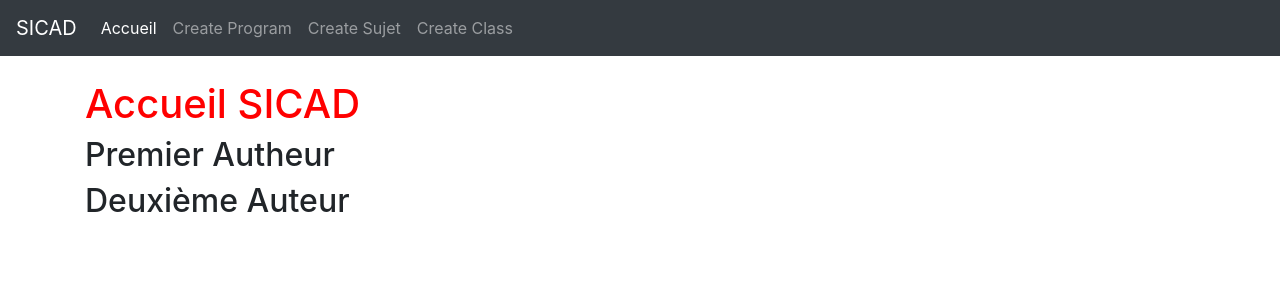
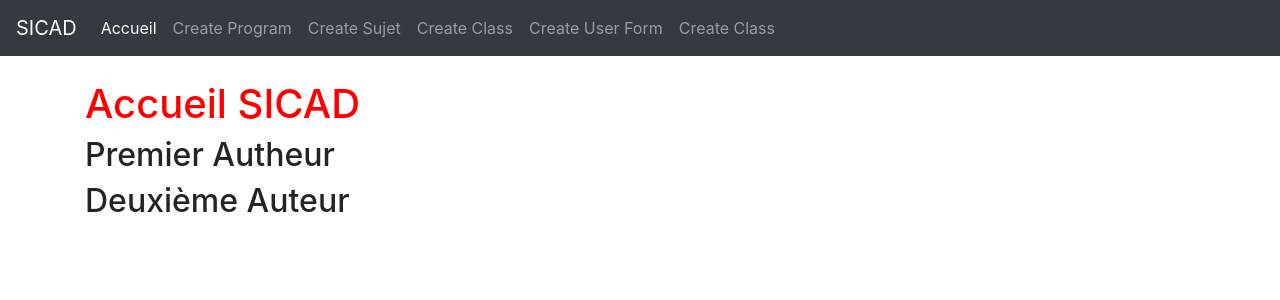
Before and after one commit to gabrielgelinas/Django_Projects2, a Django app: page / in a window 1280 px wide. Shown: the top 300 px of the page. Run offline with Django 3.2, Linux system fonts and the light colour scheme; some libraries are stand-ins or nearby versions.

Commit message:
Added formss

```diff
--- a/SICAD/templates/base.html
+++ b/SICAD/templates/base.html
@@ -50,6 +50,12 @@
                 <li class="nav-item">
                     <a class="nav-link" href="{% url 'create-class' %}">Create Class</a>
                 </li>
+                <li class="nav-item">
+                    <a class="nav-link" href="{% url 'create-user-form' %}">Create User Form</a>
+                </li>
+                <li class="nav-item">
+                    <a class="nav-link" href="{% url 'create-class' %}">Create Class</a>
+                </li>
                 {#                <li class="nav-item dropdown">#}
                 {#                    <a class="nav-link dropdown-toggle" href="#" id="navbarDropdown" role="button"#}
                 {#                       data-toggle="dropdown" aria-haspopup="true" aria-expanded="false">#}
--- a/SICAD/views/views_secretariat.py
+++ b/SICAD/views/views_secretariat.py
@@ -1,6 +1,6 @@
 from django.contrib.auth.forms import UserCreationForm
 from django.shortcuts import render, redirect
-from SICAD.models import ClasseForm, ProgrammeForm, SujetForm
+from SICAD.models import ClasseForm, ProgrammeForm, SujetForm, UserPersonneForm
 from django.contrib import messages
 
 
@@ -10,14 +10,14 @@ def home(request):
 
 def create_user_form(request):
     if request.method == 'POST':
-        user_form = UserCreationForm(request.POST)
+        user_form = UserPersonneForm(request.POST)
         if user_form.is_valid():
             user_form.save()
             username = user_form.cleaned_data.get('username')
             messages.success(request, f'Programme {username} created!')
             return redirect('sicad-secretariat')
     else:
-        user_form = ProgrammeForm()
+        user_form = UserPersonneForm()
     return render(request, 'sicad/secretariat.html', {'form': user_form, 'type': 'create_user_form'})
 
 
```
Also changed, not shown: SICAD/models.py (+18 -1 lines), db.sqlite3.
